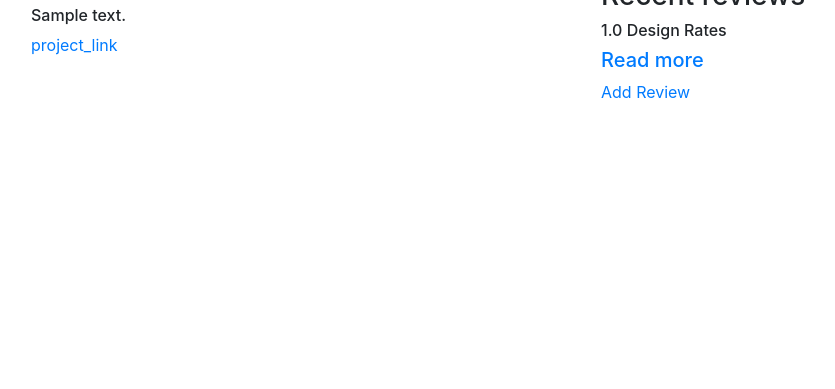
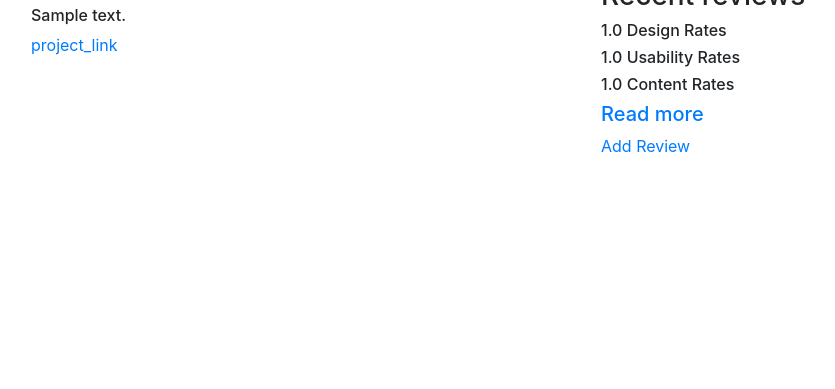
Before and after one commit to GasaGentille/Awward_Like, a Django app: page /oneProject/1 in a window 1280 px wide. Shown: the part 411-800 px from the top of the page, without its empty margins (54-889 px from the left). Run offline with Django 3.2, Linux system fonts and the light colour scheme; tables that the repository leaves empty hold one stand-in row (values such as "Sample post"); some libraries are stand-ins or nearby versions.

Commit message:
Adding usability and content rates

```diff
--- a/posts/templates/single_project.html
+++ b/posts/templates/single_project.html
@@ -18,6 +18,8 @@
         <div class="col-md-6">
             <h3>Recent reviews</h3>
             <h6> {{ design_average }} Design Rates </h6>
+            <h6> {{ usability_average}} Usability Rates</h6>
+            <h6> {{content_average}} Content Rates</h6>
             <h5><a href="{% url 'review_detail' %}">Read more  </a></h5>
             <a href="{% url 'add_review' project.id %}"> Add Review </a>
         </div>
--- a/posts/views.py
+++ b/posts/views.py
@@ -112,15 +112,19 @@ def add_review(request,project_id):
     return render(request, 'project_detail.html', {'project': project, 'form': form, "project_id":project_id})
 
 def single_project(request,project_id):
-    # try:
+
         project = Project.objects.get(id = project_id)
         design_array = []
+        usability_array = []
+        content_array = []
         reviews = Review.objects.filter(project=project)
         for review in reviews:
           design_array.append(review.design)
+          usability_array.append(review.usability)
+          content_array.append(review.content)
         design_average = sum(design_array)/len(design_array)
+        usability_average = sum(design_array)/len(usability_array)
+        content_average = sum(design_array)/len(content_array)
         print(design_average)
-        # print(design_array)
-    # except DoesNotExist:
-    #     raise Http404()
-        return render(request,"single_project.html", {"project":project,"design_average":design_average})
+
+        return render(request,"single_project.html", {"project":project,"design_average":design_average, "usability_average":usability_average,"content_average":content_average})
```
